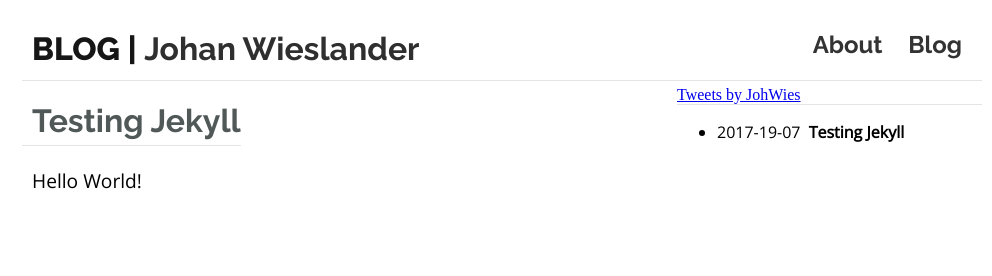
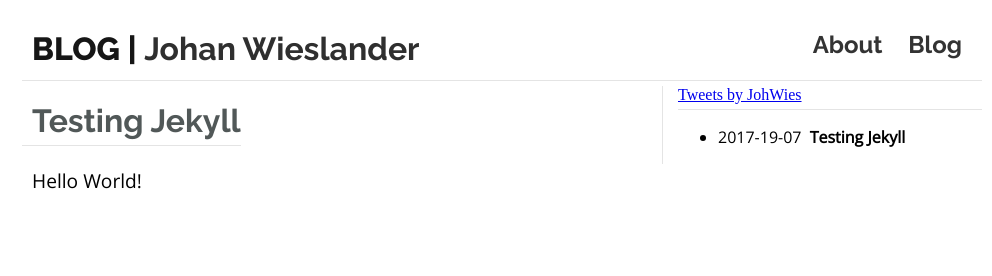
Before and after one commit to Halliom/halliom.github.io, a Jekyll site: the page built from blog.html, in a window 1280 px wide. Shown: the top 276 px of the page, without its empty margins (138-1130 px from the left). Built offline with Jekyll 4.4.1, drawn with Linux system fonts in a browser that asks for light colours; nearby versions of some CDN libraries; comment, search, counter and statistics services are not loaded.

Commit message:
Fixed padding at the sidebar

```diff
--- a/css/style.css
+++ b/css/style.css
@@ -82,11 +82,16 @@ body {
 
     width: 33.333333%;
 
+    margin-top: 5px;
     padding-left: 15px;
+
+    border-left-style: solid;
+    border-left-color: #E4E4E4;
+    border-left-width: 1px;
 }
 
 .twitter-feed {
-    padding-top: 5px;
+    padding-bottom: 5px;
 
     border-bottom-style: solid;
     border-bottom-color: #E4E4E4;
```
Also changed, not shown: 2 other files.
